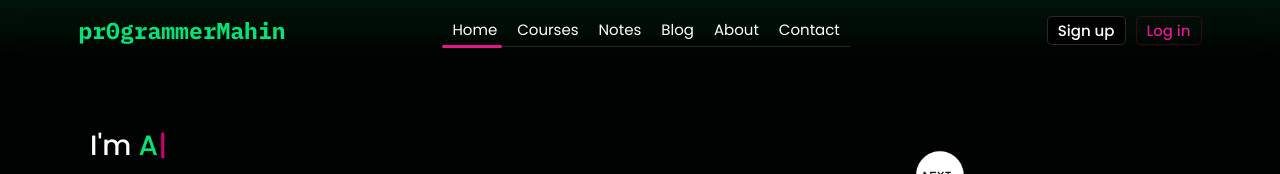
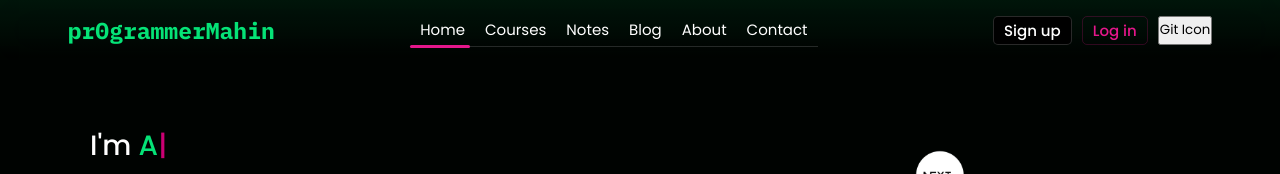
Before and after one commit to gitmahin/Portfolio-website, a plain HTML site: page index.html in a window 1280 px wide. Shown: the top 174 px of the page. Drawn offline with nearby package versions, Linux system fonts and the light colour scheme.

Commit message:
updated html

```diff
--- a/index.html
+++ b/index.html
@@ -41,6 +41,7 @@
             <div class="authen-btns">
                 <button class="authbtn">Sign up</button>
                 <button class="log-btn">Log in</button>
+                <button>Git Icon</button>
                 <div class="mobile-menu">
                     <lord-icon src="https://cdn.lordicon.com/ipnwkgdy.json" trigger="hover" colors="primary:#ffffff"
                         style="width:28px;height:28px">
```
